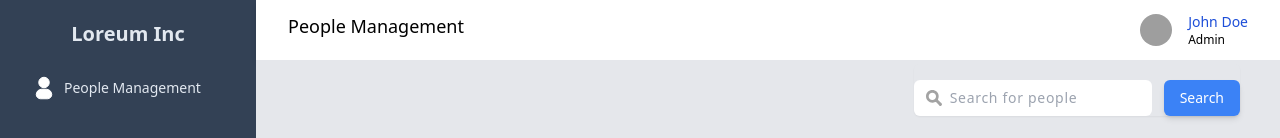
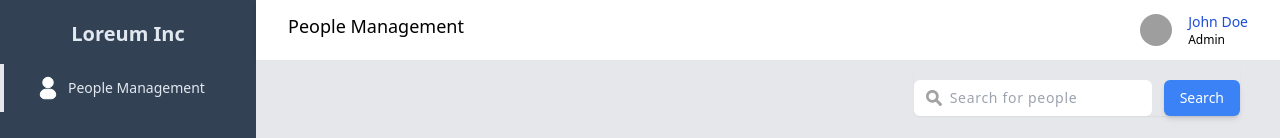
Before and after one commit to EdwinWalela/loreum-inc, a React (Vite) app: page / in a window 1280 px wide. Shown: the top 138 px of the page. Built offline with nearby package versions, Linux system fonts and the light colour scheme; grey boxes are pictures that could not be loaded.

Commit message:
style active class

```diff
--- a/src/Layout/Navbar/navItem.tsx
+++ b/src/Layout/Navbar/navItem.tsx
@@ -30,8 +30,15 @@ const NavItem = (props: { type: string }) => {
 	}
 
 	return (
-		<NavLink to={link}>
-			<li className="md:px-8 py-3 inline-block md:block md:mx-0 mx-10 md:mb-4 cursor-pointer md:hover:border-l-4 transition-all ease-in-out">
+		<NavLink
+			to={link}
+			className={({ isActive }) => {
+				return isActive
+					? 'md:px-8 py-3 inline-block md:block md:mx-0 mx-10 md:mb-4 cursor-pointer md:border-l-4 transition-all ease-in-out'
+					: 'md:px-8 py-3 inline-block md:block md:mx-0 mx-10 md:mb-4 cursor-pointer md:hover:border-l-4 transition-all ease-in-out';
+			}}
+		>
+			<li>
 				<div className="flex items-center">
 					<img src={icon} className="w-6 mr-2" />
 					<p className="text-sm hidden md:block">{title}</p>
```
